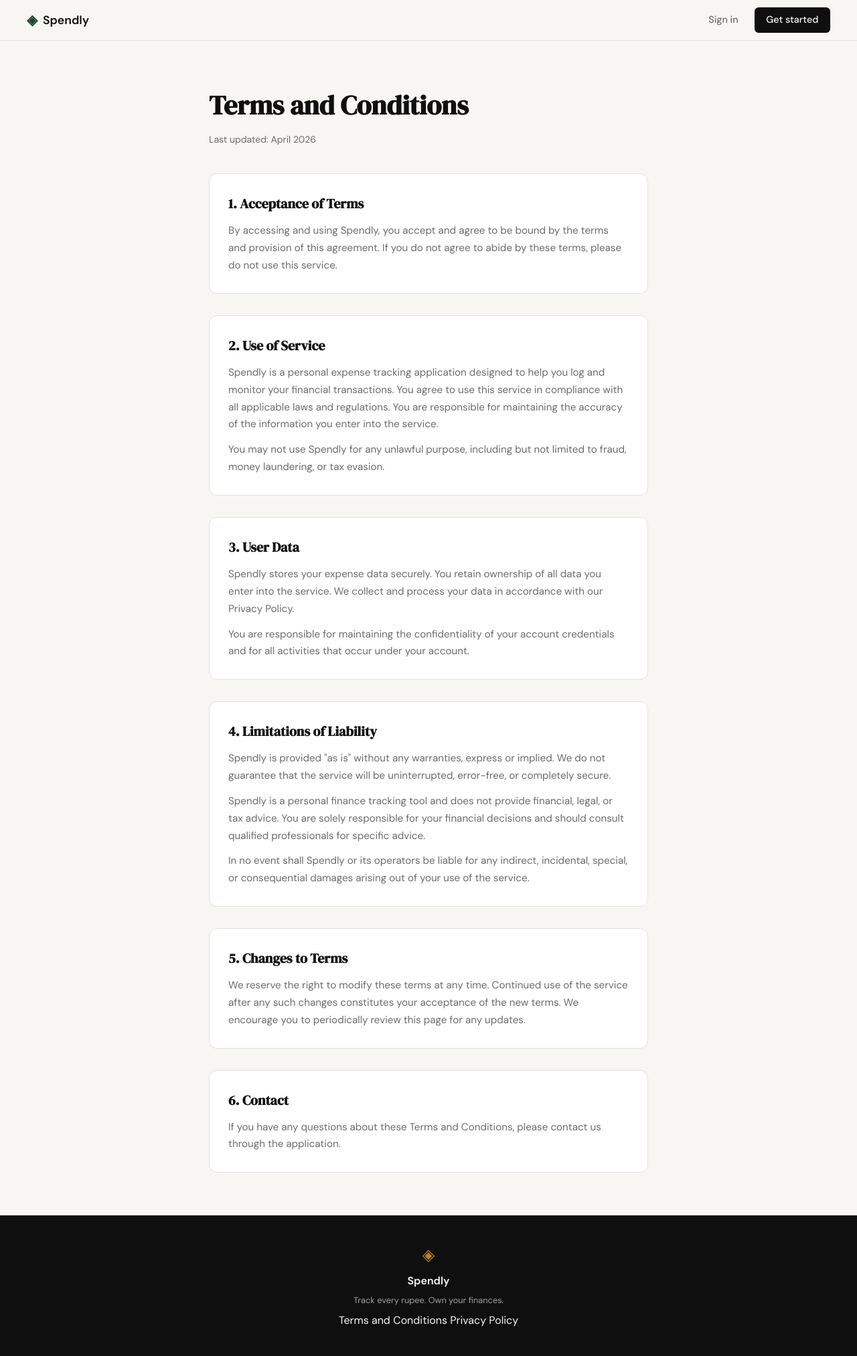
After one commit to rt-vishnu/spendlyy, a Flask app: page /terms in a window 1280 px wide. The commit adds this page. Shown: the whole page at 67% size. Run offline with Flask 3, Linux system fonts and the light colour scheme.

Commit message:
landing:add terms and conditions page and route

```diff
--- a/expense-tracker/app.py
+++ b/expense-tracker/app.py
@@ -20,6 +20,11 @@ def register():
 @app.route("/login")
 def login():
     return render_template("login.html")
+
+
+@app.route("/terms")
+def terms():
+    return render_template("terms.html")
 
 
 # ------------------------------------------------------------------ #
--- a/expense-tracker/static/css/style.css
+++ b/expense-tracker/static/css/style.css
@@ -508,6 +508,59 @@ a { color: inherit; text-decoration: none; }
 }
 
 /* ------------------------------------------------------------------ */
+/* Info pages (Terms, Privacy)                                         */
+/* ------------------------------------------------------------------ */
+
+.info-section {
+    padding: 4rem 2rem;
+    max-width: 720px;
+    margin: 0 auto;
+}
+
+.info-title {
+    font-family: var(--font-display);
+    font-size: 2.5rem;
+    color: var(--ink);
+    margin-bottom: 0.5rem;
+}
+
+.info-updated {
+    font-size: 0.875rem;
+    color: var(--ink-muted);
+    margin-bottom: 2.5rem;
+}
+
+.info-content {
+    display: flex;
+    flex-direction: column;
+    gap: 2rem;
+}
+
+.info-block {
+    background: var(--paper-card);
+    border: 1px solid var(--border);
+    border-radius: var(--radius-md);
+    padding: 1.75rem;
+}
+
+.info-block h2 {
+    font-family: var(--font-display);
+    font-size: 1.25rem;
+    color: var(--ink);
+    margin-bottom: 0.75rem;
+}
+
+.info-block p {
+    font-size: 0.95rem;
+    color: var(--ink-muted);
+    line-height: 1.7;
+}
+
+.info-block p + p {
+    margin-top: 0.75rem;
+}
+
+/* ------------------------------------------------------------------ */
 /* Responsive                                                          */
 /* ------------------------------------------------------------------ */
 
--- a/expense-tracker/templates/base.html
+++ b/expense-tracker/templates/base.html
@@ -35,7 +35,7 @@
             <span class="footer-name">Spendly</span>
             <p class="footer-copy">Track every rupee. Own your finances.</p>
             <div class="footer-links">
-                <a href="#">Terms and Conditions </a>
+                <a href="{{ url_for('terms') }}">Terms and Conditions</a>
                 <a href="#">Privacy Policy</a>
             </div>
         </div>
--- /dev/null
+++ b/expense-tracker/templates/terms.html
@@ -0,0 +1,50 @@
+{% extends "base.html" %}
+
+{% block title %}Terms and Conditions — Spendly{% endblock %}
+
+{% block content %}
+
+<section class="info-section">
+    <div class="info-inner">
+        <h1 class="info-title">Terms and Conditions</h1>
+        <p class="info-updated">Last updated: April 2026</p>
+
+        <div class="info-content">
+            <section class="info-block">
+                <h2>1. Acceptance of Terms</h2>
+                <p>By accessing and using Spendly, you accept and agree to be bound by the terms and provision of this agreement. If you do not agree to abide by these terms, please do not use this service.</p>
+            </section>
+
+            <section class="info-block">
+                <h2>2. Use of Service</h2>
+                <p>Spendly is a personal expense tracking application designed to help you log and monitor your financial transactions. You agree to use this service in compliance with all applicable laws and regulations. You are responsible for maintaining the accuracy of the information you enter into the service.</p>
+                <p>You may not use Spendly for any unlawful purpose, including but not limited to fraud, money laundering, or tax evasion.</p>
+            </section>
+
+            <section class="info-block">
+                <h2>3. User Data</h2>
+                <p>Spendly stores your expense data securely. You retain ownership of all data you enter into the service. We collect and process your data in accordance with our Privacy Policy.</p>
+                <p>You are responsible for maintaining the confidentiality of your account credentials and for all activities that occur under your account.</p>
+            </section>
+
+            <section class="info-block">
+                <h2>4. Limitations of Liability</h2>
+                <p>Spendly is provided "as is" without any warranties, express or implied. We do not guarantee that the service will be uninterrupted, error-free, or completely secure.</p>
+                <p>Spendly is a personal finance tracking tool and does not provide financial, legal, or tax advice. You are solely responsible for your financial decisions and should consult qualified professionals for specific advice.</p>
+                <p>In no event shall Spendly or its operators be liable for any indirect, incidental, special, or consequential damages arising out of your use of the service.</p>
+            </section>
+
+            <section class="info-block">
+                <h2>5. Changes to Terms</h2>
+                <p>We reserve the right to modify these terms at any time. Continued use of the service after any such changes constitutes your acceptance of the new terms. We encourage you to periodically review this page for any updates.</p>
+            </section>
+
+            <section class="info-block">
+                <h2>6. Contact</h2>
+                <p>If you have any questions about these Terms and Conditions, please contact us through the application.</p>
+            </section>
+        </div>
+    </div>
+</section>
+
+{% endblock %}
```
